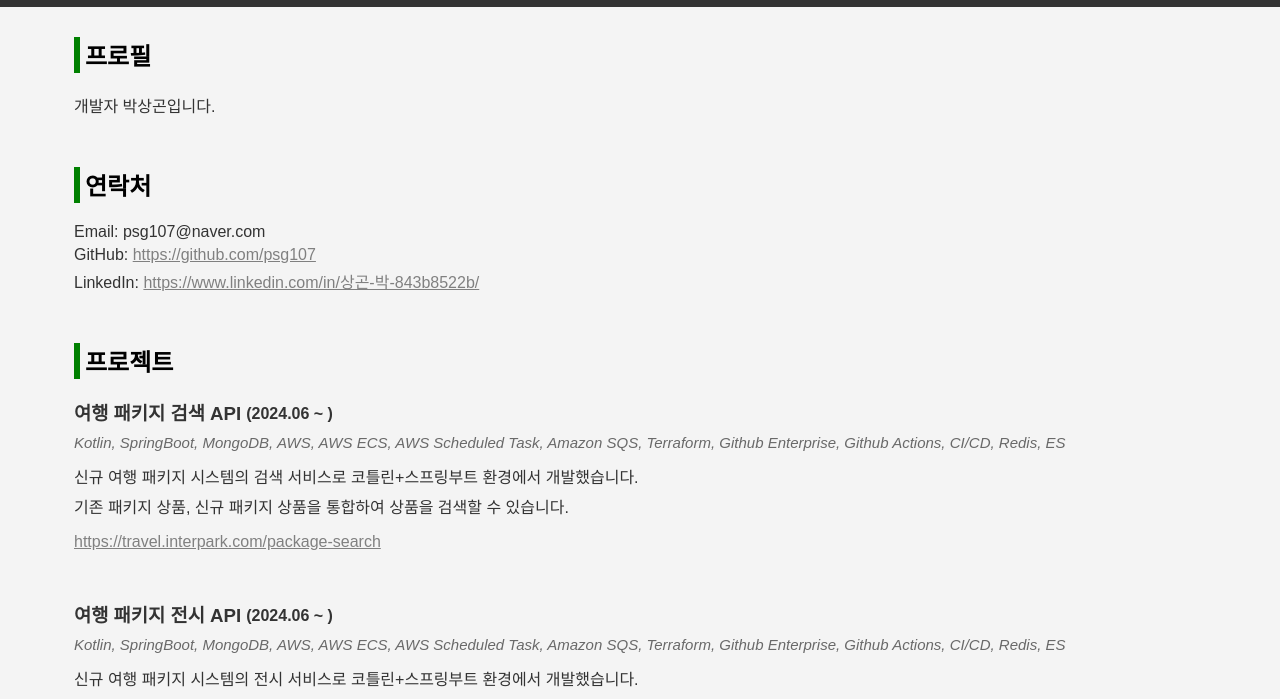
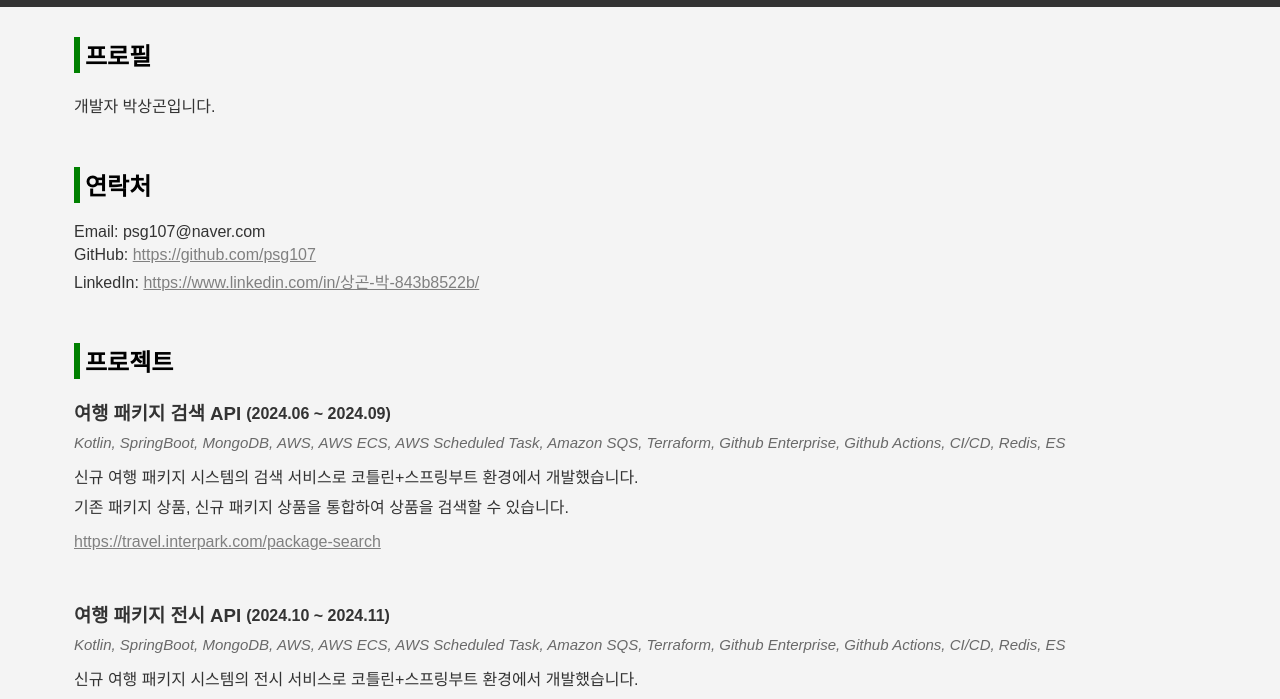
Before and after one commit to psg107/Portfolio, a plain HTML site: page index.html in a window 1280 px wide. Shown: the part 92-791 px from the top of the page. Drawn offline with Linux system fonts and the light colour scheme.

Commit message:
프로젝트 기간을 상세하게 수정

```diff
--- a/index.html
+++ b/index.html
@@ -52,7 +52,7 @@
                     "Company"
                 ],
                 "description": "신규 여행 패키지 시스템의 검색 서비스로 코틀린+스프링부트 환경에서 개발했습니다.\n기존 패키지 상품, 신규 패키지 상품을 통합하여 상품을 검색할 수 있습니다.",
-                "date": "2024.06 ~ ",
+                "date": "2024.06 ~ 2024.09",
                 "link": "https://travel.interpark.com/package-search",
                 "repositoryType": "Private",
                 "skills": [
@@ -77,7 +77,7 @@
                     "Company"
                 ],
                 "description": "신규 여행 패키지 시스템의 전시 서비스로 코틀린+스프링부트 환경에서 개발했습니다.\n기존 패키지 상품, 신규 패키지 상품을 통합하여 상품을 전시할 수 있습니다.",
-                "date": "2024.06 ~ ",
+                "date": "2024.10 ~ 2024.11",
                 "link": "https://travel.interpark.com/tour/package/main",
                 "repositoryType": "Private",
                 "skills": [
@@ -102,7 +102,7 @@
                     "Company"
                 ],
                 "description": "신규 여행 패키지 시스템의 예약 서비스로 코틀린+스프링부트 환경에서 개발했습니다.",
-                "date": "2023.08 ~ ",
+                "date": "2023.10 ~ 2024.05",
                 "skills": [
                     "Kotlin",
                     "SpringBoot",
@@ -125,7 +125,7 @@
                     "Company"
                 ],
                 "description": "신규 여행 패키지 시스템의 상품 서비스로 코틀린+스프링부트 환경에서 개발했습니다.",
-                "date": "2023.08 ~ ",
+                "date": "2023.08 ~ 2024.05",
                 "skills": [
                     "Kotlin",
                     "SpringBoot",
@@ -148,7 +148,7 @@
                     "Company"
                 ],
                 "description": "신규 여행 패키지 시스템을 관리할 있는 어드민 페이지로 리액트+Next.js 환경에서 개발했습니다.",
-                "date": "2023.08 ~ ",
+                "date": "2023.09 ~ 2024.05",
                 "skills": [
                     "React",
                     "Next.js",
@@ -225,7 +225,7 @@
                     "Company"
                 ],
                 "description": "여행 패키지 상품 메인 페이지 개편 프로젝트입니다.",
-                "date": "2023",
+                "date": "2023.01 ~ 2023.02",
                 "skills": [
                     "C#",
                     "RestAPI",
@@ -241,7 +241,7 @@
                     "Company"
                 ],
                 "description": "현대카드 제휴 카드인 NOL 카드 및 포인트 연동 프로젝트입니다.",
-                "date": 2023,
+                "date": "2023.05 ~ 2023.06",
                 "skills": [
                     "C#",
                     "ASP.NET MVC",
@@ -256,7 +256,7 @@
                     "Company"
                 ],
                 "description": "인터파크 - 모두투어 여행 패키지 상품 연동 프로젝트입니다.",
-                "date": 2023,
+                "date": "2023.03 ~ 2023.04",
                 "skills": [
                     "C#",
                     "ASP.NET MVC",
@@ -272,7 +272,7 @@
                     "Company"
                 ],
                 "description": "인터파크 - 네이버 여행 패키지 상품 연동 프로젝트입니다.",
-                "date": "2022",
+                "date": "2021.11 ~ 2022.01",
                 "skills": [
                     "C#",
                     "RestAPI",
@@ -286,7 +286,7 @@
                     "Incomplete"
                 ],
                 "description": "인터파크 - 야놀자 여행 패키지 상품 연동 프로젝트입니다.",
-                "date": "2022",
+                "date": "2022.03 ~ 2022.05",
                 "skills": [
                     "C#",
                     "RestAPI",
```
